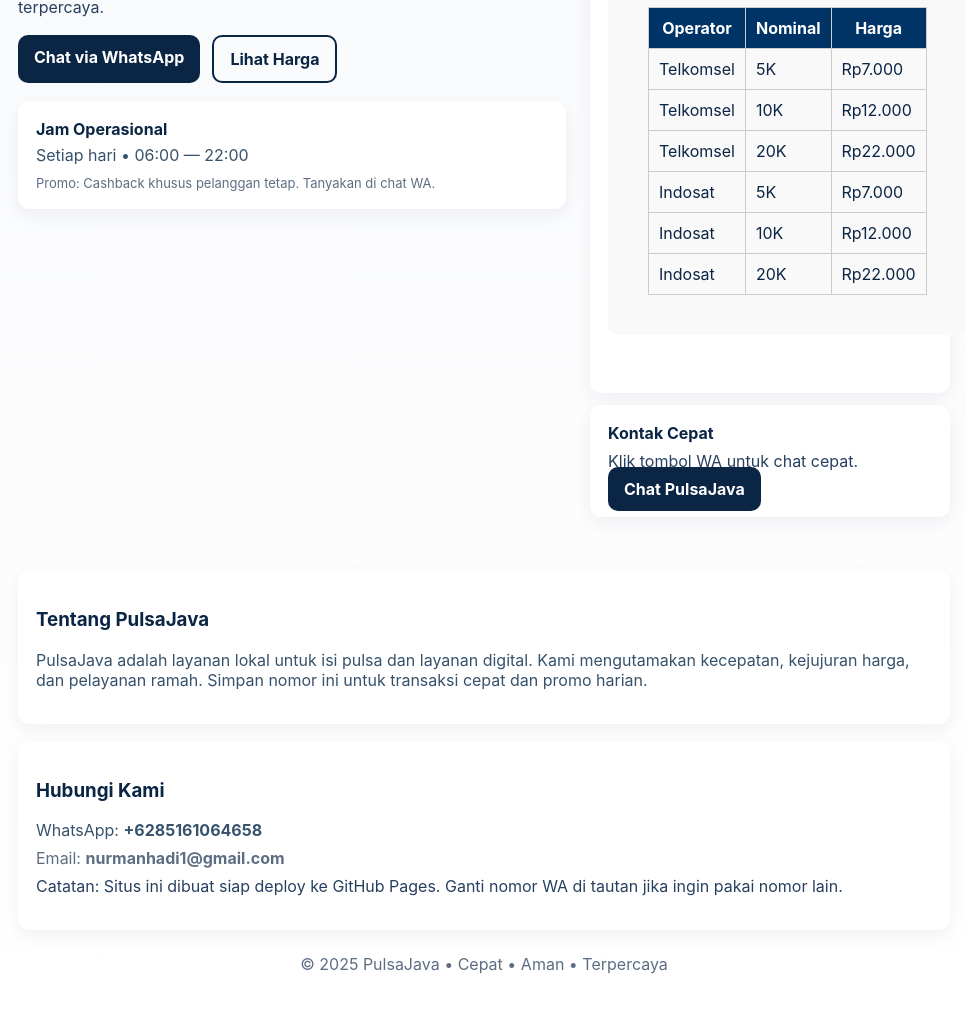
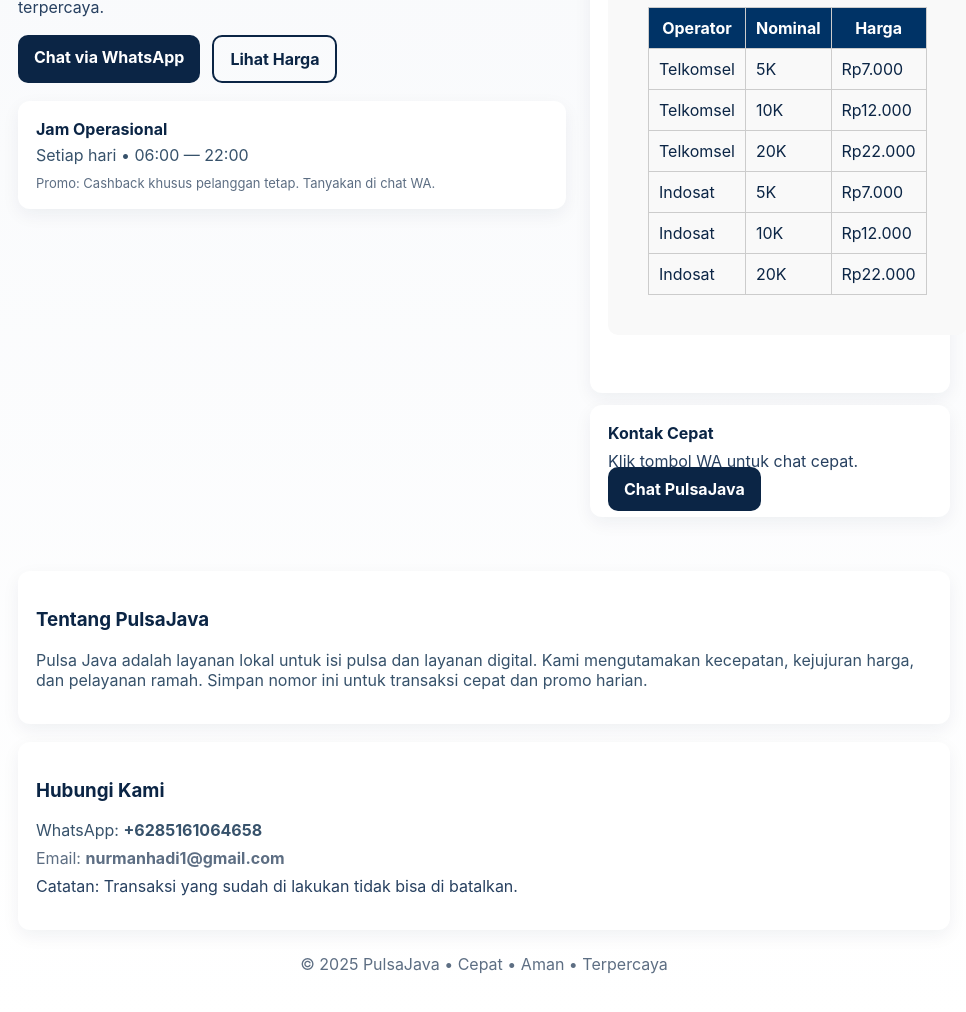
Before and after one commit to nurmanhadi1-hue/pulsajava, a plain HTML site: page index.html in a window 1280 px wide. Shown: the part 696-1708 px from the top of the page, without its empty margins (156-1122 px from the left). Drawn offline with Linux system fonts and the light colour scheme.

Commit message:
Update index.html

```diff
--- a/index.html
+++ b/index.html
@@ -135,7 +135,7 @@
       <section style="margin-top:18px">
         <div class="card">
           <h3>Tentang PulsaJava</h3>
-          <p style="color:#37526b">PulsaJava adalah layanan lokal untuk isi pulsa dan layanan digital. Kami mengutamakan kecepatan, kejujuran harga, dan pelayanan ramah. Simpan nomor ini untuk transaksi cepat dan promo harian.</p>
+          <p style="color:#37526b">Pulsa Java adalah layanan lokal untuk isi pulsa dan layanan digital. Kami mengutamakan kecepatan, kejujuran harga, dan pelayanan ramah. Simpan nomor ini untuk transaksi cepat dan promo harian.</p>
         </div>
       </section>
 
@@ -144,7 +144,7 @@
           <h3>Hubungi Kami</h3>
           <p style="color:#37526b;margin:0 0 8px 0">WhatsApp: <strong>+6285161064658</strong></p>
           <p style="margin:0 0 8px 0;color:#5d6e83">Email: <strong>nurmanhadi1@gmail.com</strong></p>
-          <p style="margin-top:8px;color:#274060">Catatan: Situs ini dibuat siap deploy ke GitHub Pages. Ganti nomor WA di tautan jika ingin pakai nomor lain.</p>
+          <p style="margin-top:8px;color:#274060">Catatan: Transaksi yang sudah di lakukan tidak bisa di batalkan.</p>
         </div>
       </section>
 
```
